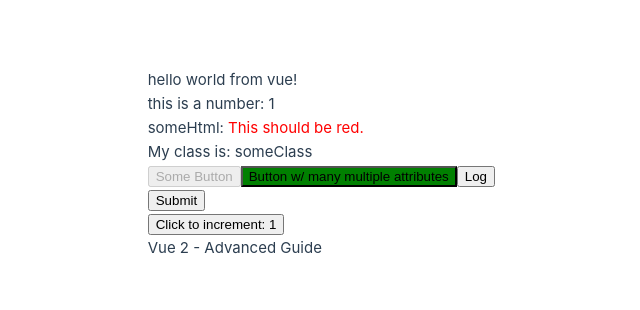
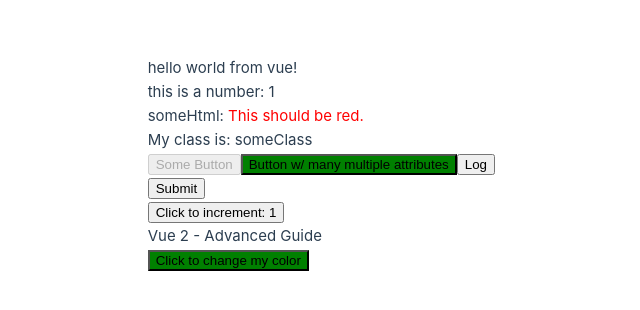
Before and after one commit to icarodredd/vuejs, a Vue app in the folder first-contact/: page / in a window 1280 px wide. Shown: the part 236-546 px from the top of the page, without its empty margins (122-762 px from the left). Built offline with nearby package versions, Linux system fonts and the light colour scheme.

Commit message:
style binding w/ button click

```diff
--- a/first-contact/src/App.vue
+++ b/first-contact/src/App.vue
@@ -7,6 +7,13 @@ const someClass = 'someClass'
 const buttonIsDisabled = true
 const count = ref(1)
 const isActive = true
+const color = ref('green')
+
+const changeColor = () => {
+  return color.value === 'green'
+    ? (color.value = 'red')
+    : (color.value = 'green')
+}
 
 const multipleAttributes = {
   id: 'randomId',
@@ -46,6 +53,10 @@ function onSubmit() {
     <button @click="count++">Click to increment: {{ count }}</button>
     <p>{{ getFirstBook }}</p>
     <p :class="{ active: isActive }"></p>
+    <!-- binding styles -->
+    <button @click="changeColor()" :style="{ 'background-color': color }">
+      Click to change my color
+    </button>
   </main>
 </template>
 
```
